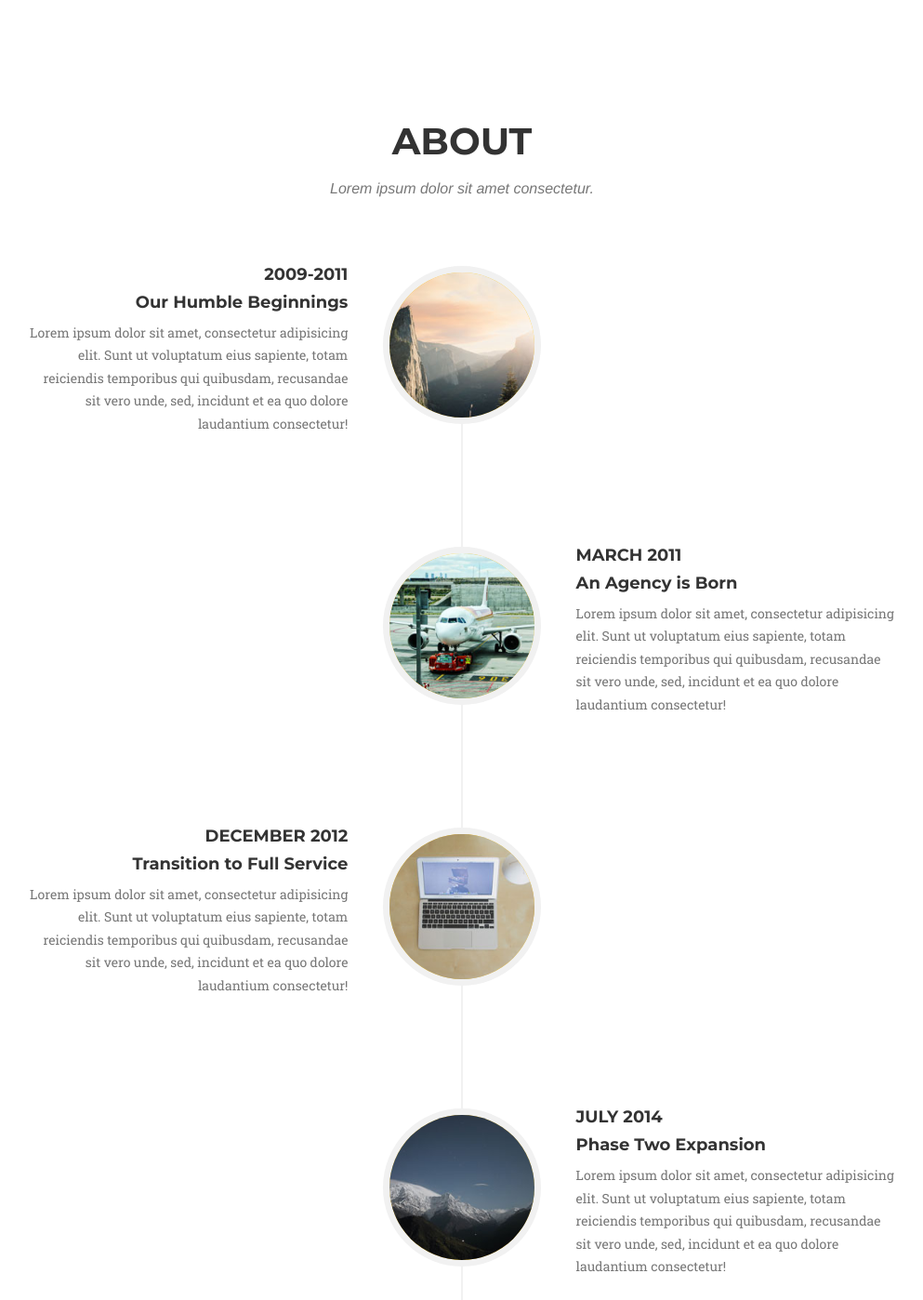
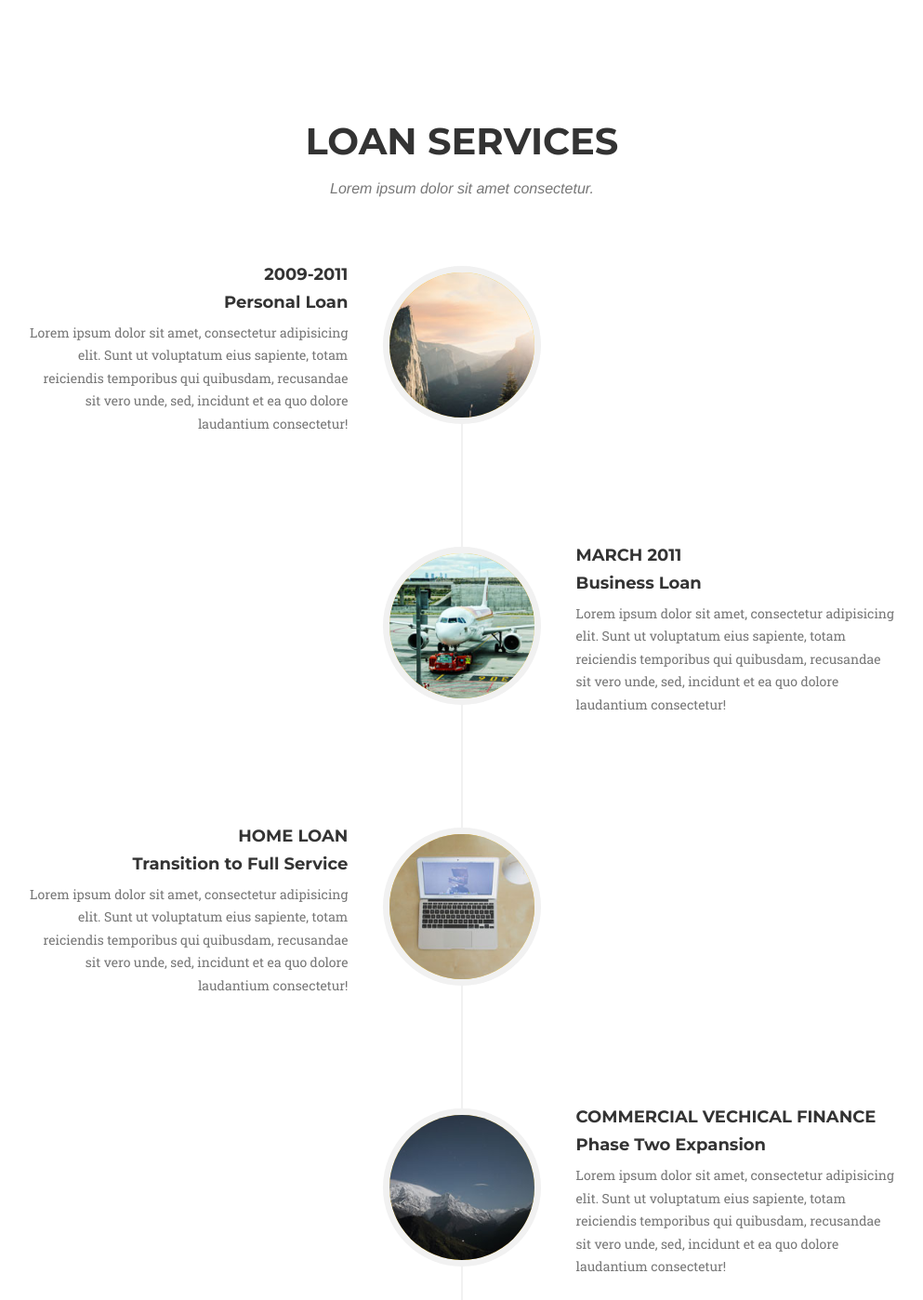
Before and after one commit to parthiphp/LS, a website: page index.html in a window 1280 px wide. Shown: the part 1480-2878 px from the top of the page at 93% size, without its empty margins (143-1136 px from the left). Drawn offline with nearby package versions, Linux system fonts and the light colour scheme; a web font is replaced by a local one.

Commit message:
features added

```diff
--- a/index.html
+++ b/index.html
@@ -224,7 +224,7 @@
         <div class="container">
             <div class="row">
                 <div class="col-lg-12 text-center">
-                    <h2 class="section-heading">About</h2>
+                    <h2 class="section-heading">Loan Services</h2>
                     <h3 class="section-subheading text-muted">Lorem ipsum dolor sit amet consectetur.</h3>
                 </div>
             </div>
@@ -238,7 +238,7 @@
                             <div class="timeline-panel">
                                 <div class="timeline-heading">
                                     <h4>2009-2011</h4>
-                                    <h4 class="subheading">Our Humble Beginnings</h4>
+                                    <h4 class="subheading">Personal Loan</h4>
                                 </div>
                                 <div class="timeline-body">
                                     <p class="text-muted">Lorem ipsum dolor sit amet, consectetur adipisicing elit. Sunt ut voluptatum eius sapiente, totam reiciendis temporibus qui quibusdam, recusandae sit vero unde, sed, incidunt et ea quo dolore laudantium consectetur!</p>
@@ -252,7 +252,7 @@
                             <div class="timeline-panel">
                                 <div class="timeline-heading">
                                     <h4>March 2011</h4>
-                                    <h4 class="subheading">An Agency is Born</h4>
+                                    <h4 class="subheading">Business Loan</h4>
                                 </div>
                                 <div class="timeline-body">
                                     <p class="text-muted">Lorem ipsum dolor sit amet, consectetur adipisicing elit. Sunt ut voluptatum eius sapiente, totam reiciendis temporibus qui quibusdam, recusandae sit vero unde, sed, incidunt et ea quo dolore laudantium consectetur!</p>
@@ -265,7 +265,7 @@
                             </div>
                             <div class="timeline-panel">
                                 <div class="timeline-heading">
-                                    <h4>December 2012</h4>
+                                    <h4>Home Loan</h4>
                                     <h4 class="subheading">Transition to Full Service</h4>
                                 </div>
                                 <div class="timeline-body">
@@ -279,7 +279,7 @@
                             </div>
                             <div class="timeline-panel">
                                 <div class="timeline-heading">
-                                    <h4>July 2014</h4>
+                                    <h4>Commercial Vechical Finance</h4>
                                     <h4 class="subheading">Phase Two Expansion</h4>
                                 </div>
                                 <div class="timeline-body">
```
